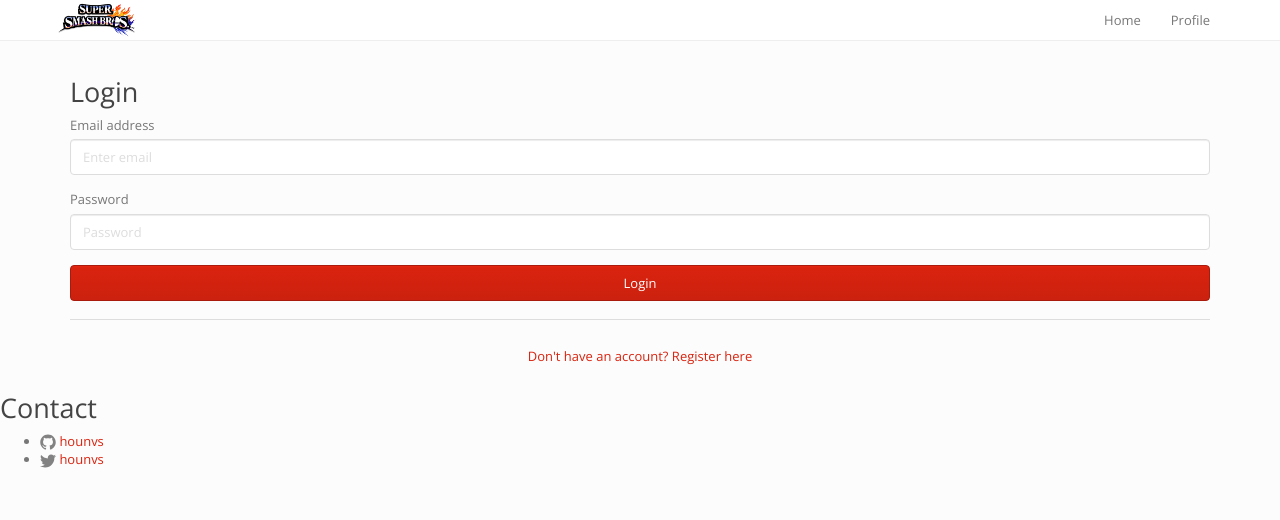
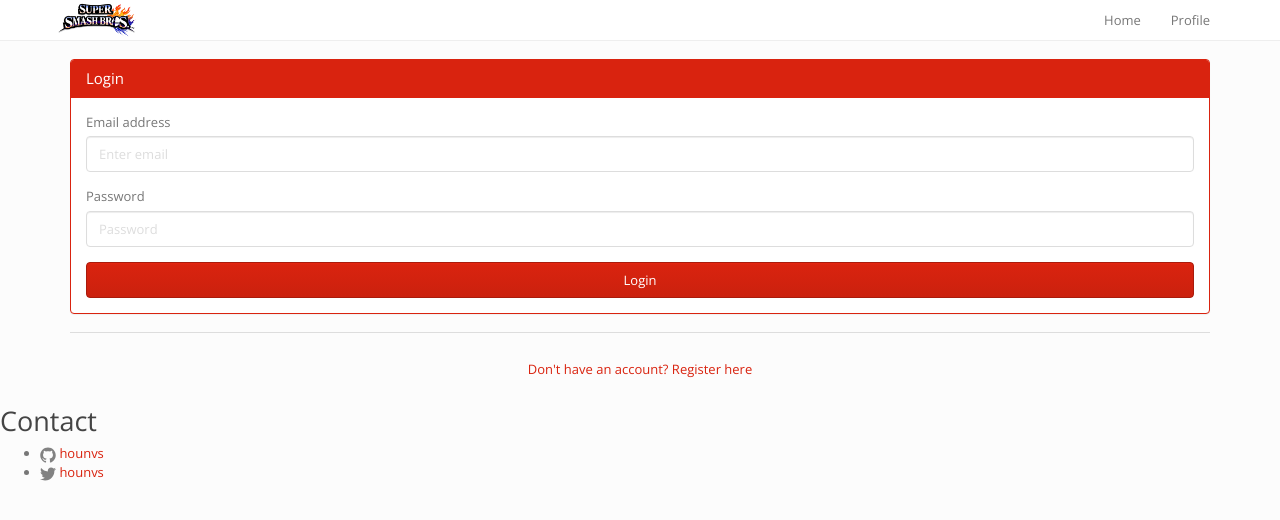
Before and after one commit to hounvs/QueueUp, a Jekyll site: the page built from profile.html, in a window 1280 px wide. Shown: the top 520 px of the page. Built offline with Jekyll 4.4.1, drawn with Linux system fonts in a browser that asks for light colours; comment, search, counter and statistics services are not loaded.

Commit message:
Add gravatar, add panels to account pages, and remove logout redirect

```diff
--- a/js/userAuth.js
+++ b/js/userAuth.js
@@ -135,7 +135,6 @@
     // logout immediately when the controller is invoked
     controllers.logout = function (form) {
         rootRef.unauth();
-        routeTo('login');
     };
 
     controllers.register = function (form) {
@@ -173,6 +172,7 @@
             }
 
             // set the fields
+            form.find('#gravatar').val(user.password.profileImageURL);
             form.find('#name').val(user.name);
             form.find('#mainCharacter').val(user.mainCharacter);
         });
@@ -183,13 +183,11 @@
             var userInfo = $(this).serializeObject();
 
             userRef.set(userInfo, function onComplete() {
-
                 // show the message if write is successful
                 showAlert({
                     title: 'Successfully saved!',
                     className: 'alert-success'
                 });
-
             });
         });
 
--- a/profile.html
+++ b/profile.html
@@ -14,7 +14,11 @@
     <!-- / ALERT BOX -->
     <!-- LOGIN -->
     <form id="frmLogin" role="form">
-        <h2>Login</h2>
+        <div class="panel panel-primary">
+            <div class="panel-heading">
+                <h2 class="panel-title">Login</h2>
+            </div>
+            <div class="panel-body">
                 <div class="form-group">
                     <label for="txtEmail">Email address</label>
                     <input type="email" class="form-control" id="txtEmail" placeholder="Enter email" name="email" />
@@ -24,6 +28,8 @@
                     <input type="password" class="form-control" id="txtPass" placeholder="Password" name="password" />
                 </div>
                 <button type="submit" class="btn btn-primary btn-block">Login</button>
+            </div>
+        </div>
         <hr/>
         <div>
             <a class="btn btn-link btn-block" href="#/register">Don't have an account? Register here</a>
@@ -37,7 +43,11 @@
     <!-- / LOGOUT -->
     <!-- REGISTER -->
     <form id="frmRegister" role="form">
-        <h2>Register</h2>
+        <div class="panel panel-primary">
+            <div class="panel-heading">
+                <h2 class="panel-title">Register</h2>
+            </div>
+            <div class="panel-body">
                 <div class="form-group">
                     <label for="txtRegEmail">Email address</label>
                     <input type="email" class="form-control" id="txtEmail" placeholder="Enter email" name="email" />
@@ -47,6 +57,8 @@
                     <input type="password" class="form-control" id="txtPass" placeholder="Password" name="password" />
                 </div>
                 <button type="submit" class="btn btn-success">Register</button>
+            </div>
+        </div>
         <hr/>
         <div>
             <a class="btn btn-link btn-block" href="#/login">Already have an account? Login here</a>
@@ -59,10 +71,13 @@
             <a class="btn btn-warning btn-block" href="#/logout">Logout</a>
         </div>
 
-        <hr/>
-
-        <h2>Profile</h2>
+        <div class="panel panel-primary">
+            <div class="panel-heading">
+                <h2 class="panel-title">Profile</h2>
+            </div>
+            <div class="panel-body">
                 <div class="form-group">
+                    <img id="gravatar" src="" alt="gravatar" height="80px" width="80" />
                     <label for="name">Name</label>
                     <input type="text" class="form-control" id="name" placeholder="Name" name="name" />
                 </div>
@@ -76,6 +91,8 @@
                 <option>Daspletosaurus</option>
                 </select>
                 </div> -->
+            </div>
+        </div>
         <button type="submit" class="btn btn-primary">Update</button>
     </form>
     <!-- / PROFILE -->
```
Lines whose indentation alone changed are shown as unchanged.
